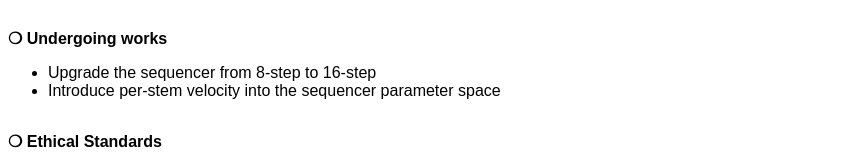
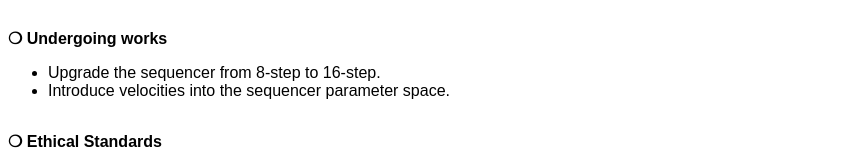
Before and after one commit to red-x-silver/the-drum-machine-of-tao, a plain HTML site: page index.html in a window 1280 px wide. Shown: the part 5043-5197 px from the top of the page, without its empty margins (0-859 px from the left). Drawn offline with Linux system fonts and the light colour scheme.

Commit message:
Update index.html

```diff
--- a/index.html
+++ b/index.html
@@ -566,8 +566,8 @@
 
 		<div><b>❍ Undergoing works</b>
 			<ul>
-				<li><a> Upgrade the sequencer from 8-step to 16-step</a>
-				<li><a> Introduce per-stem velocity into the sequencer parameter space</a>
+				<li><a> Upgrade the sequencer from 8-step to 16-step.</a>
+				<li><a> Introduce velocities into the sequencer parameter space.</a>
 			</ul>
 		</div>
 
```
